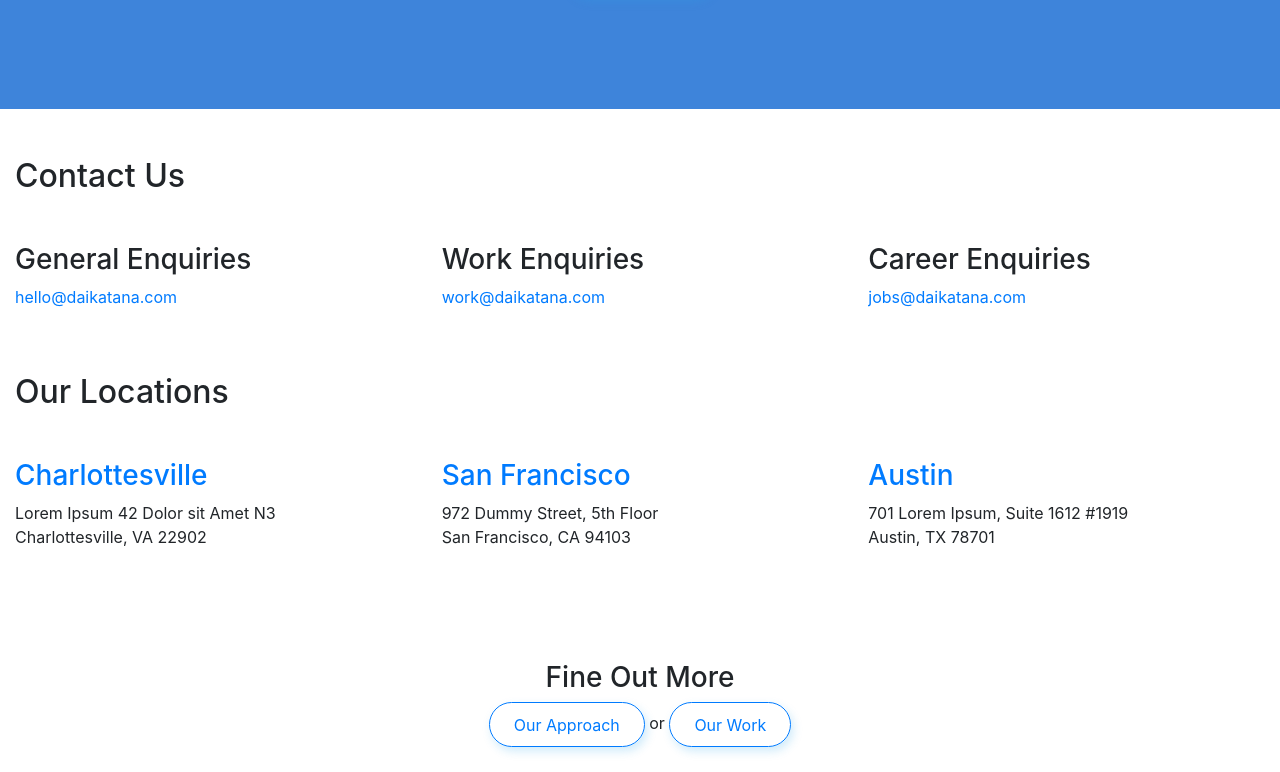
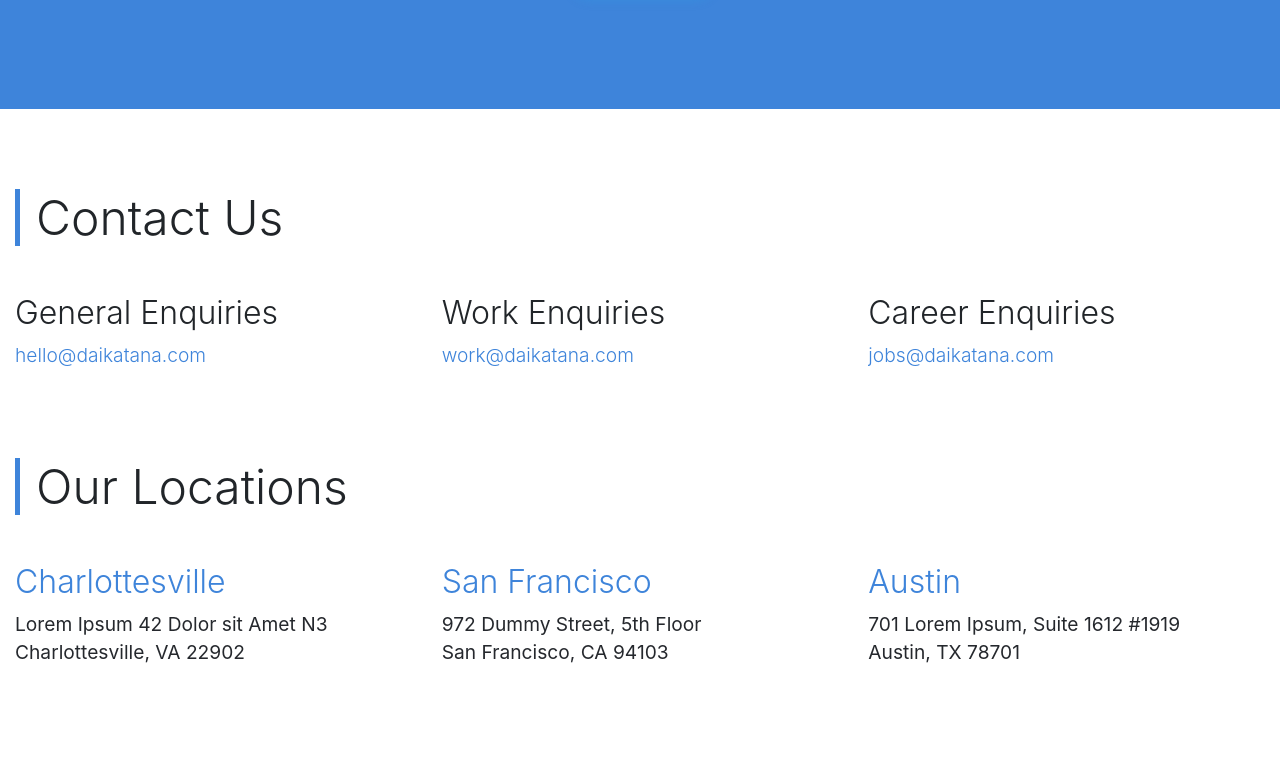
Before and after one commit to Azizul-1/psdToHtml-bootstrap, a website: page src/index.html in a window 1280 px wide. Shown: the part 968-1740 px from the top of the page. Drawn offline with Linux system fonts and the light colour scheme.

Commit message:
completed contact section.

```diff
--- a/src/index.html
+++ b/src/index.html
@@ -72,33 +72,34 @@
       </div>
     </section>
 
-    <section class="py-5">
+    <section class="section-padding">
       <div class="container">
-        <h2 class="mb-5">Contact Us</h2>
-        <div class="row pb-5">
+        <h2 class="mb-3 mb-md-5 section-title">Contact Us</h2>
+        <div class="row pb-2 pb-md-5">
           <div class="col-md-4 pb-3 pb-md-0 text-center text-md-left">
-            <h3>General Enquiries</h3>
+            <h3 class="work-title">General Enquiries</h3>
             <address>
               <a href="mailto:hello@daikatana.com">hello@daikatana.com</a>
             </address>
           </div>
           <div class="col-md-4 pb-3 pb-md-0 text-center text-md-left">
-            <h3>Work Enquiries</h3>
+            <h3 class="work-title">Work Enquiries</h3>
             <address>
               <a href="mailto:work@daikatana.com">work@daikatana.com</a>
             </address>
           </div>
           <div class="col-md-4 pb-3 pb-md-0 text-center text-md-left">
-            <h3>Career Enquiries</h3>
+            <h3 class="work-title">Career Enquiries</h3>
             <address>
               <a href="mailto:jobs@daikatana.com">jobs@daikatana.com</a>
             </address>
           </div>
         </div>
-        <h2 class="mb-5">Our Locations</h2>
+        <br>
+        <h2 class="mb-4 mb-md-5 section-title">Our Locations</h2>
         <div class="row">
           <div class="col-md-4 pb-3 pb-md-0 text-center text-md-left">
-            <a href="#"><h3>Charlottesville</h3></a>
+            <a href="#"><h3 class="location-title">Charlottesville</h3></a>
             <address>
               <ul class="list-unstyled">
                 <li>Lorem Ipsum 42 Dolor sit Amet N3</li>
@@ -107,7 +108,7 @@
             </address>
           </div>
           <div class="col-md-4 pb-3 pb-md-0 text-center text-md-left">
-            <a href="#"><h3>San Francisco</h3></a>
+            <a href="#"><h3 class="location-title">San Francisco</h3></a>
             <address>
               <ul class="list-unstyled">
                 <li>972 Dummy Street, 5th Floor</li>
@@ -116,7 +117,7 @@
             </address>
           </div>
           <div class="col-md-4 pb-3 pb-md-0 text-center text-md-left">
-            <a href="#"><h3>Austin</h3></a>
+            <a href="#"><h3 class="location-title">Austin</h3></a>
             <address>
               <ul class="list-unstyled">
                 <li>701 Lorem Ipsum, Suite 1612 &#35;1919</li>
--- a/src/scss/style.scss
+++ b/src/scss/style.scss
@@ -5,6 +5,24 @@
 button:hover{
   cursor: pointer;
   font-weight: 500;
+}
+
+address a{
+  color: #3e84da;
+  font-weight: 300;
+
+  @media(min-width: 768px){
+    font-size: 1.2rem;
+  }
+}
+
+.list-unstyled li{
+  color: #25282d;
+  font-weight: 400;
+
+  @media(min-width: 768px){
+    font-size: 1.2rem;
+  }
 }
 
 .section-padding{
@@ -46,7 +64,6 @@
 }
 
 .hero{
-
   &--bg{
     background-color: rgb( 62, 132, 218 );
   }
@@ -140,3 +157,33 @@
     font-size: 1.2rem;
   }
 }
+
+.section-title{
+  font-size: 2rem;
+  font-weight: 300;
+  border-left: 5px solid #3e84da;
+  padding-left: 1rem;
+
+  @media(min-width: 768px){
+    font-size: 3rem;
+  }
+}
+
+.work-title{
+  font-size: 1.3rem;
+  font-weight: 300;
+
+  @media(min-width: 768px){
+    font-size: 2rem;
+  }
+}
+
+.location-title{
+  font-size: 1.3rem;
+  color: #3e84da;
+  font-weight: 300;
+
+  @media(min-width: 768px){
+    font-size: 2rem;
+  }
+}
```
Also changed, not shown: src/css/style.css.
